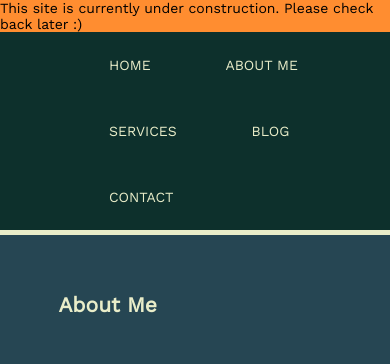
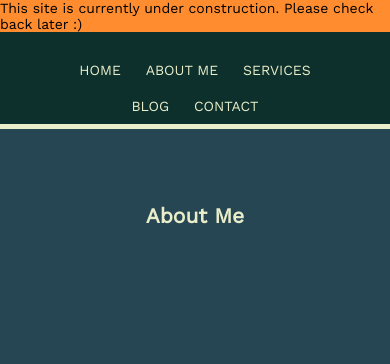
Before and after one commit to jefferyhoekstra/myportfolio, a web app: file about.html in a window 390 px wide. Shown: the top 364 px of the page. Run offline with its HTML, style and script files only (its server is not run), Linux system fonts and the light colour scheme.

Commit message:
Update styles.css

```diff
--- a/css/styles.css
+++ b/css/styles.css
@@ -1,4 +1,3 @@
-
 body {
     margin: 0;
     background: #264653;
@@ -7,9 +6,9 @@ body {
 }
 
 .container {
-    width: 80%;
+    max-width: 80%; /* Changed width to max-width for better responsiveness */
     margin: 0 auto;
-
+    padding: 20px; /* Added padding for better spacing on all devices */
 }
 
 .construction {
@@ -18,10 +17,11 @@ body {
 
 header {
     background: #0D302C;
+    padding: 0px 0; /* Added padding for better spacing */
 }
-#EDF5E1;
+
 .logo {
-    float:left;
+    float: left;
     padding: 10px 0;
 }
 
@@ -32,7 +32,7 @@ header::after {
 }
 
 nav {
-    float:right;
+    float: right;
 }
 
 nav ul {
@@ -43,15 +43,13 @@ nav ul {
 
 nav li {
     display: inline-block;
-    margin-left: 70px;
-    padding-top: 25px;
-    padding-bottom: 25px;
-
+    margin-left: 20px; /* Reduced margin for better spacing on smaller screens */
+    padding: 10px 0; /* Adjusted padding for better spacing on all devices */
     position: relative;
 }
 
 nav a {
-    color : #e9edc9;
+    color: #e9edc9;
     text-decoration: none;
     text-transform: uppercase;
     font-size: 14px;
@@ -63,13 +61,11 @@ nav a {
     height: 5px;
     width: 100%;
     background: #e9edc9;
-
     position: relative;
 }
 
 nav a:hover {
     color: #000;
-
 }
 
 nav a::before {
@@ -78,31 +74,22 @@ nav a::before {
     height: 5px;
     width: 100%;
     background: #e9edc9;
-
     position: absolute;
     top: 0;
     width: 0;
-
     transition: all ease-in-out 250ms;
 }
 
 nav a:hover::before {
     width: 100%;
-    height;
+    /* Removed 'height;' which was a typo */
 }
 
-
-
-
-
-
-
-
-
 .detel {
-    margin-top: 15%;
-    text-align: left; /* Center text on all screen sizes */
-    margin-left: 15%
+    margin-top: 10%;
+    text-align: left;
+    margin-left: 15%;
+    padding: 20px; /* Added padding for better spacing */
 }
 
 .detel h1 {
@@ -127,17 +114,24 @@ span {
     font-weight: bold;
     color: #e9edc9;
     display: inline-block;
-    margin: 30px 0;
+    margin: 20px 0; /* Adjusted margin for better spacing on all devices */
     border-radius: 5px;
 }
 
 /* Media query for smaller screens */
 @media screen and (max-width: 768px) {
-    .hero {
-        flex-direction: column; /* Stack elements vertically */
-        text-align: center; /* Center text under the logo */
+    nav ul {
+        text-align: center; /* Center the navigation links on smaller screens */
     }
-    .logo {
-        width: 200px; /* Adjust the width as needed for smaller screens */
+
+    nav li {
+        margin-left: 0; /* Remove margin between navigation links */
+        padding: 10px; /* Adjusted padding for better spacing on smaller screens */
+    }
+
+    .detel {
+        margin-top: 10%; /* Reduced margin on smaller screens */
+        margin-left: 0; /* Center text on smaller screens */
+        text-align: center; /* Center text on smaller screens */
     }
 }
```
